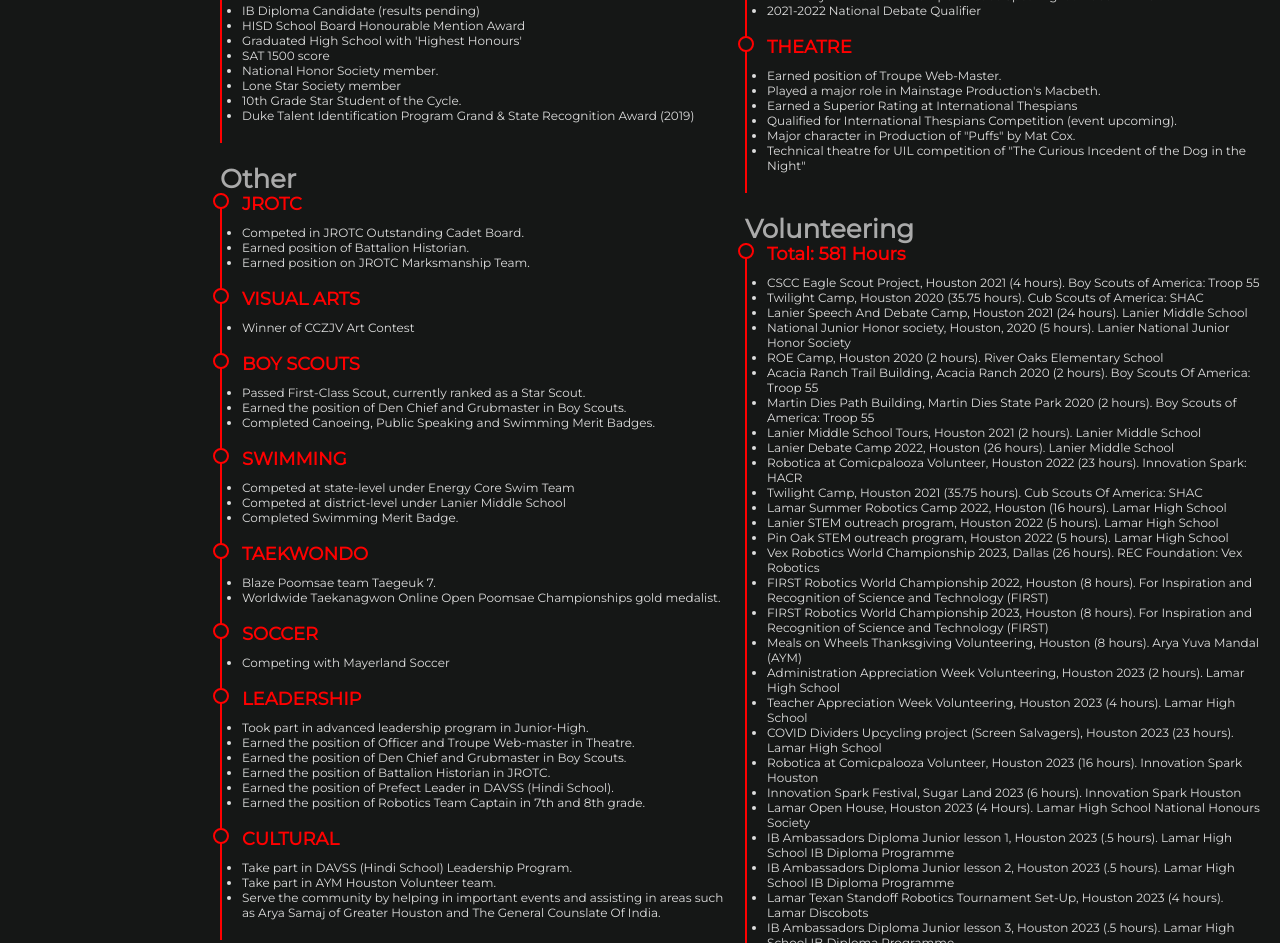
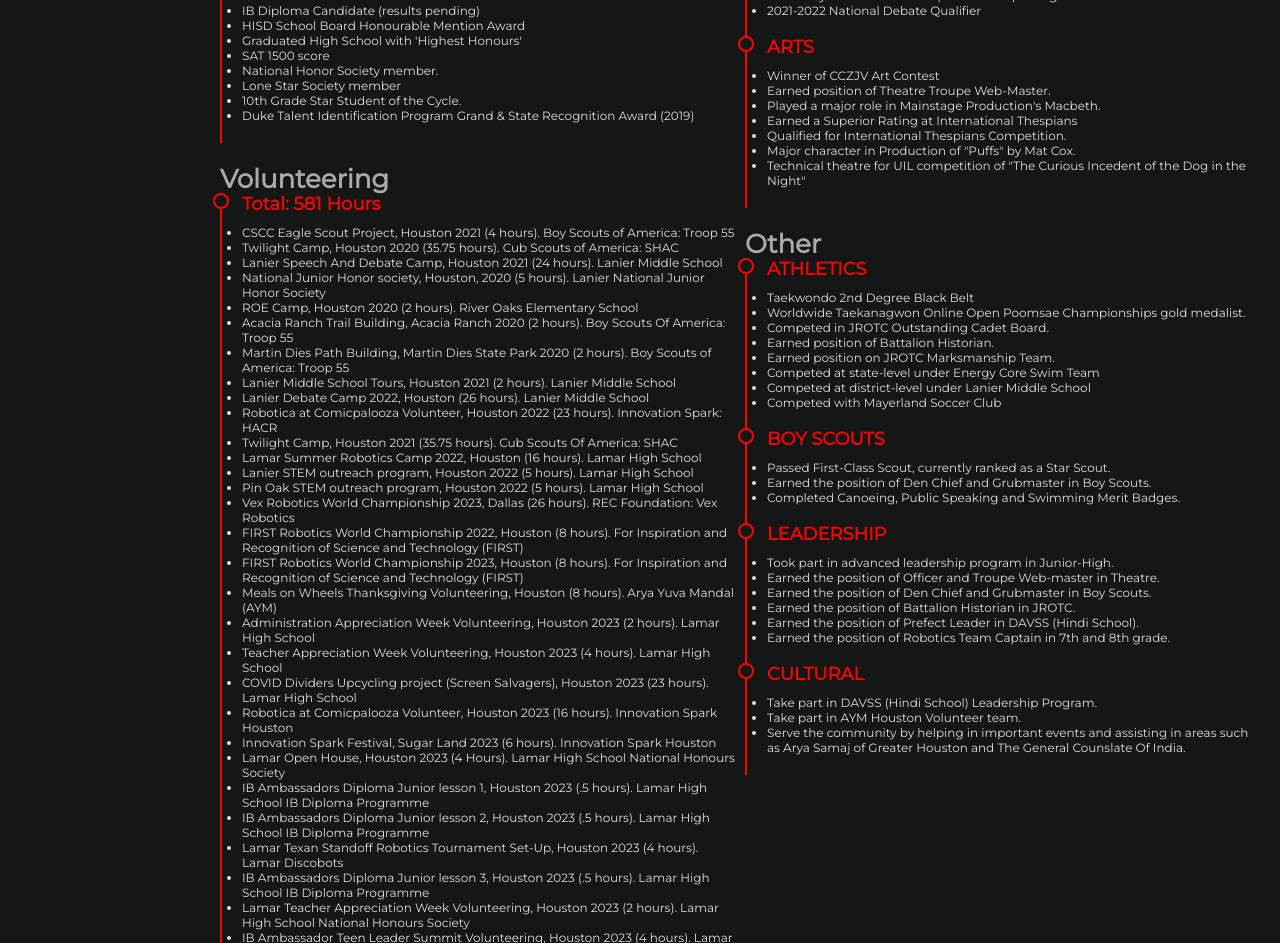
Before and after one commit to SOUMIL-GOYAL/PersonalWebsite, a plain HTML site: page index.html in a window 1280 px wide. Shown: the part 2881-3824 px from the top of the page. Drawn offline with nearby package versions, Linux system fonts and the light colour scheme; animation ran at ten frames a second.

Commit message:
Honors upgrades and fix nav appearing during links click (i think).

```diff
--- a/index.html
+++ b/index.html
@@ -1141,85 +1141,19 @@
                     </div>
 
                     <div class="under-header">
-                        <h4 class="list-category">THEATRE</h4>
+                        <h4 class="list-category">ARTS</h4>
                         <ul>
-                            <li> Earned position of Troupe Web-Master. </li>
+                            <li> Winner of CCZJV Art Contest </li>
+                            <li> Earned position of Theatre Troupe Web-Master. </li>
                             <li> Played a major role in Mainstage Production's Macbeth. </li>
                             <li> Earned a Superior Rating at International Thespians </li>
-                            <li> Qualified for International Thespians Competition (event upcoming). </li>
+                            <li> Qualified for International Thespians Competition. </li>
                             <li> Major character in Production of "Puffs" by Mat Cox.</li>
                             <li> Technical theatre for UIL competition of "The Curious Incedent of the Dog in the Night"</li>
                         </ul>
                     </div>
                 </div>
 
-                <div class="list-column">
-                    <h3 class="list-header">Other</h3>
-                    <div class="under-header">
-                        <h4 class="list-category">JROTC</h4>
-                        <ul>
-                            <li> Competed in JROTC Outstanding Cadet Board. </li>
-                            <li> Earned position of Battalion Historian. </li>
-                            <li> Earned position on JROTC Marksmanship Team. </li>
-                        </ul>
-                    </div>
-                    <div class="under-header">
-                        <h4 id="arts" class="list-category">VISUAL ARTS</h4>
-                        <ul>
-                            <li> Winner of CCZJV Art Contest </li>
-                        </ul>
-                    </div>
-                    <div class="under-header">
-                        <h4 class="list-category">BOY SCOUTS</h4>
-                        <ul>
-                            <li> Passed First-Class Scout, currently ranked as a Star Scout. </li>
-                            <li> Earned the position of Den Chief and Grubmaster in Boy Scouts. </li>
-                            <li> Completed Canoeing, Public Speaking and Swimming Merit Badges. </li>
-                        </ul>
-                    </div>
-                    <div class="under-header">
-                        <h4 class="list-category">SWIMMING</h4>
-                        <ul>
-                            <li> Competed at state-level under Energy Core Swim Team </li>
-                            <li> Competed at district-level under Lanier Middle School </li>
-                            <li> Completed Swimming Merit Badge. </li>
-                        </ul>
-                    </div>
-                    <div class="under-header">
-                        <h4 class="list-category">TAEKWONDO</h4>
-                        <ul>
-                            <li> Blaze Poomsae team Taegeuk 7. </li>
-                            <li> Worldwide Taekanagwon Online Open Poomsae Championships gold medalist. </li>
-                        </ul>
-                    </div>
-                    <div class="under-header">
-                        <h4 class="list-category">SOCCER</h4>
-                        <ul>
-                            <li> Competing with Mayerland Soccer </li>
-                        </ul>
-                    </div>
-                    <div class="under-header">
-                        <h4 id="leadership-accomplishments" class="list-category">LEADERSHIP</h4>
-                        <ul>
-                            <li> Took part in advanced leadership program in Junior-High. </li>
-                            <li> Earned the position of Officer and Troupe Web-master in Theatre. </li>
-                            <li> Earned the position of Den Chief and Grubmaster in Boy Scouts. </li>
-                            <li> Earned the position of Battalion Historian in JROTC. </li>
-                            <li> Earned the position of Prefect Leader in DAVSS (Hindi School). </li>
-                            <li> Earned the position of Robotics Team Captain in 7th and 8th grade. </li>
-                        </ul>
-                    </div>
-
-                    <div class="under-header">
-                        <h4 class="list-category">CULTURAL</h4>
-                        <ul>
-                            <li> Take part in DAVSS (Hindi School) Leadership Program. </li>
-                            <li> Take part in AYM Houston Volunteer team. </li>
-                            <li> Serve the community by helping in important events and assisting in areas such as Arya Samaj of Greater Houston and The General Counslate Of India. </li>
-
-                        </ul>
-                    </div>
-                </div>
 
                 <div class="list-column">
                     <h3 class="list-header">Volunteering</h3>
@@ -1297,6 +1231,51 @@
                             <li>Lanier Speech and Debate Nationals Camp (20 Hours). Lanier Middle School Speech and Debate Team</li>
                             <li>Middle School Speech and Debate National Championships 2024, Des Moines (120 Hours). National Speech and Debate Association & Lanier Middle School
                             </li>
+                        </ul>
+                    </div>
+                </div>
+                <div class="list-column">
+                    <h3 class="list-header">Other</h3>
+                    <div class="under-header">
+                        <h4 class="list-category">ATHLETICS</h4>
+                        <ul>
+                            <li> Taekwondo 2nd Degree Black Belt </li>
+                            <li> Worldwide Taekanagwon Online Open Poomsae Championships gold medalist. </li>
+                            <li> Competed in JROTC Outstanding Cadet Board. </li>
+                            <li> Earned position of Battalion Historian. </li>
+                            <li> Earned position on JROTC Marksmanship Team. </li>
+                            <li> Competed at state-level under Energy Core Swim Team </li>
+                            <li> Competed at district-level under Lanier Middle School </li>
+                            <li> Competed with Mayerland Soccer Club </li>
+                        </ul>
+                    </div>
+                    <div class="under-header">
+                        <h4 class="list-category">BOY SCOUTS</h4>
+                        <ul>
+                            <li> Passed First-Class Scout, currently ranked as a Star Scout. </li>
+                            <li> Earned the position of Den Chief and Grubmaster in Boy Scouts. </li>
+                            <li> Completed Canoeing, Public Speaking and Swimming Merit Badges. </li>
+                        </ul>
+                    </div>
+                    <div class="under-header">
+                        <h4 id="leadership-accomplishments" class="list-category">LEADERSHIP</h4>
+                        <ul>
+                            <li> Took part in advanced leadership program in Junior-High. </li>
+                            <li> Earned the position of Officer and Troupe Web-master in Theatre. </li>
+                            <li> Earned the position of Den Chief and Grubmaster in Boy Scouts. </li>
+                            <li> Earned the position of Battalion Historian in JROTC. </li>
+                            <li> Earned the position of Prefect Leader in DAVSS (Hindi School). </li>
+                            <li> Earned the position of Robotics Team Captain in 7th and 8th grade. </li>
+                        </ul>
+                    </div>
+
+                    <div class="under-header">
+                        <h4 class="list-category">CULTURAL</h4>
+                        <ul>
+                            <li> Take part in DAVSS (Hindi School) Leadership Program. </li>
+                            <li> Take part in AYM Houston Volunteer team. </li>
+                            <li> Serve the community by helping in important events and assisting in areas such as Arya Samaj of Greater Houston and The General Counslate Of India. </li>
+
                         </ul>
                     </div>
                 </div>
--- a/nav/nav.js
+++ b/nav/nav.js
@@ -9,7 +9,7 @@ $("#navigation a, footer a[href='#top'], a[href^='#']").on('click', function(eve
             window.location.hash = hash;
         });
     }
-    $("#navlist").toggleClass("autowidth");
+    //$("#navlist").toggleClass("autowidth");
 });
 
 //HIGHLIGHT NAVIGATION WHEN IN POSITION
```
